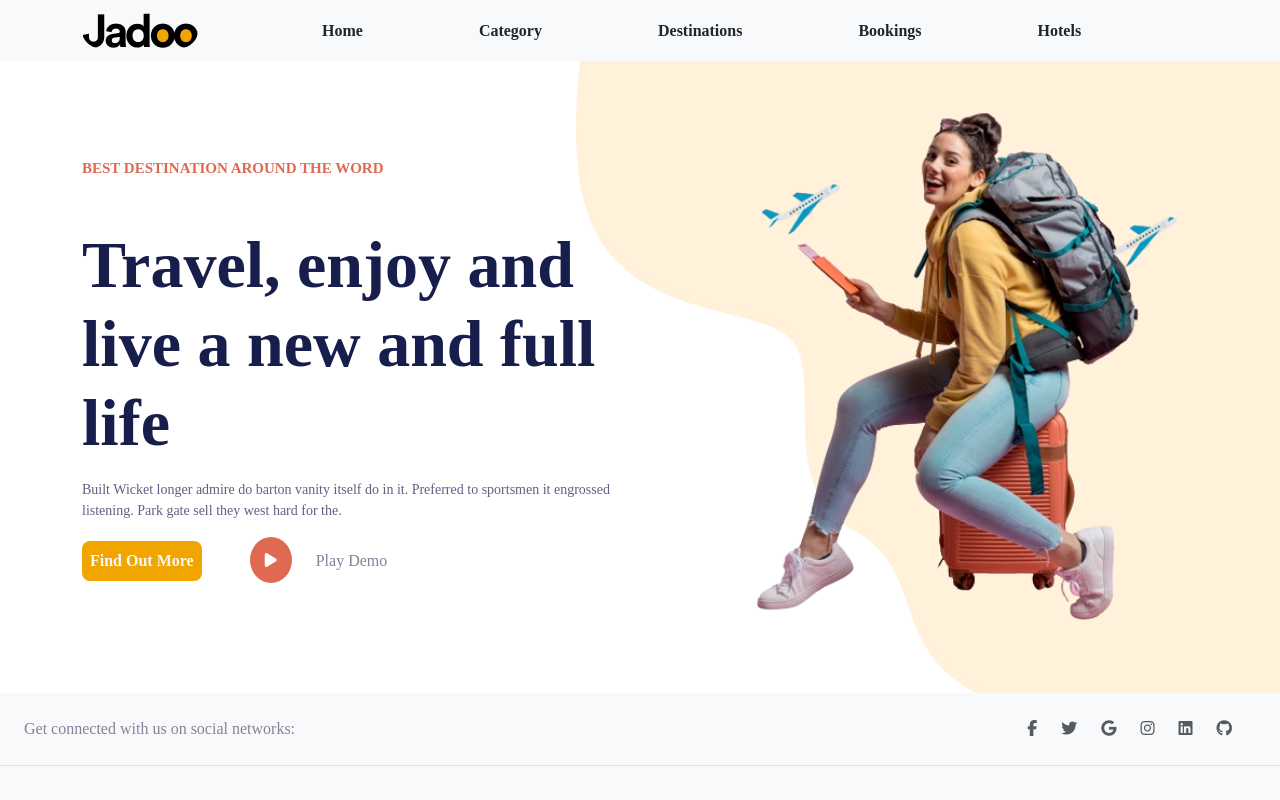
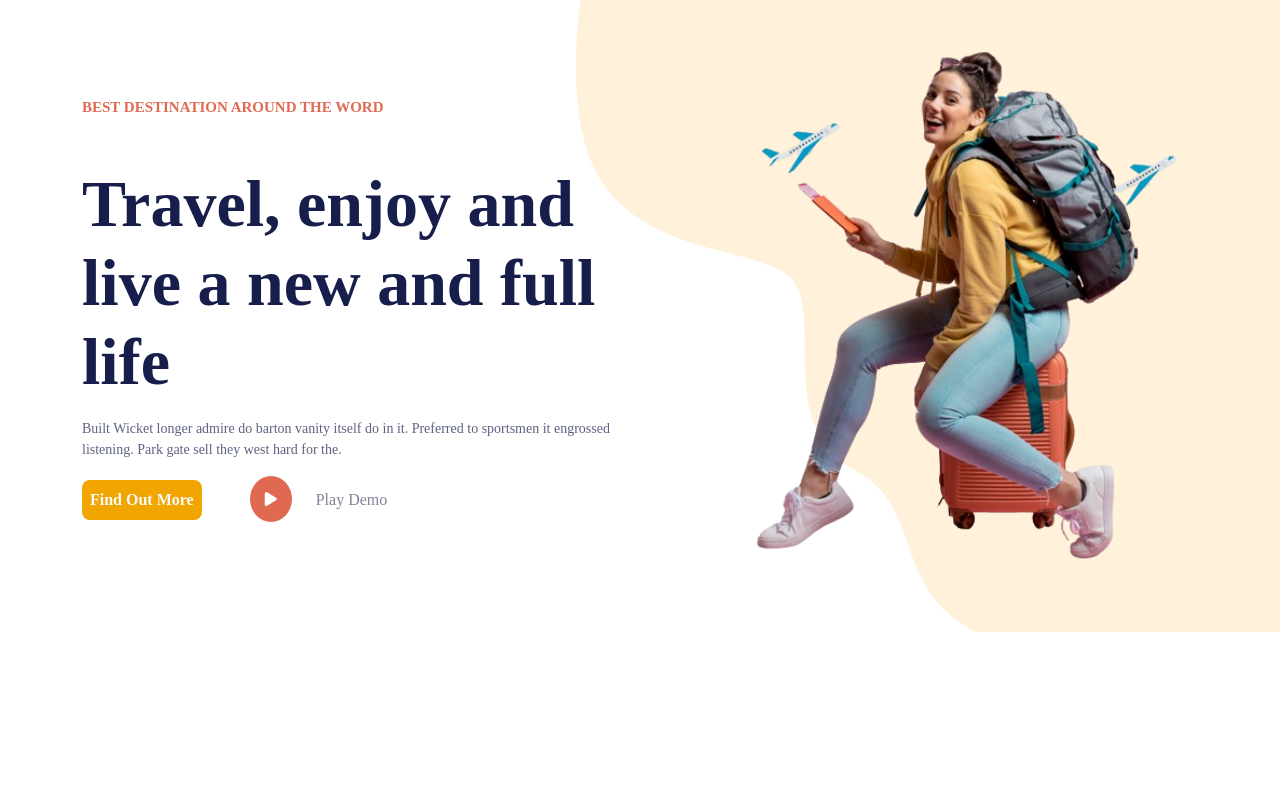
Before and after one commit to NaitikHirani07/IndianTravelAgency, a React (Create React App) app: page / in a window 1280 px wide. Shown: the top 800 px of the page. Built offline with nearby package versions, Linux system fonts and the light colour scheme; a web font is replaced by a local one.

Commit message:
four commit

```diff
--- a/src/App.js
+++ b/src/App.js
@@ -13,8 +13,8 @@ function App() {
   return (
     <>
     <BrowserRouter>
-    <Navbar />
       <Routes>
+        <Route element={<Navbar />} />
         <Route path="header" element={<Header/>} />
         <Route index element={<Header />} />
         <Route path="category" element={<Category />} />
@@ -22,8 +22,8 @@ function App() {
         <Route path="easyandfast" element={<Easyandfast />} />
         <Route path="about" element={<About />} />
         <Route path="contact" element={<Contact />} />
+      <Route element={<Footer />} />
       </Routes>
-      <Footer />
     </BrowserRouter>
     {/* <Navbar/> */}
     {/* <Header /> */}
```
